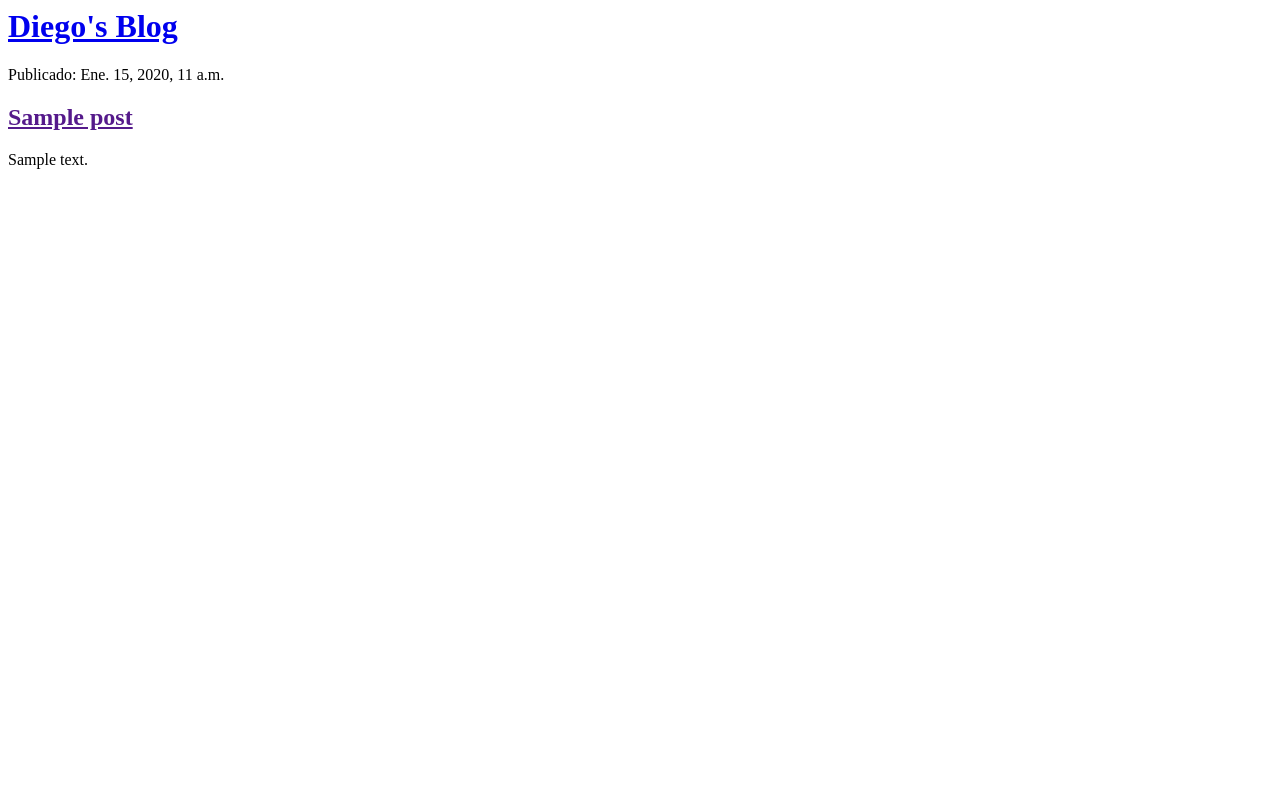
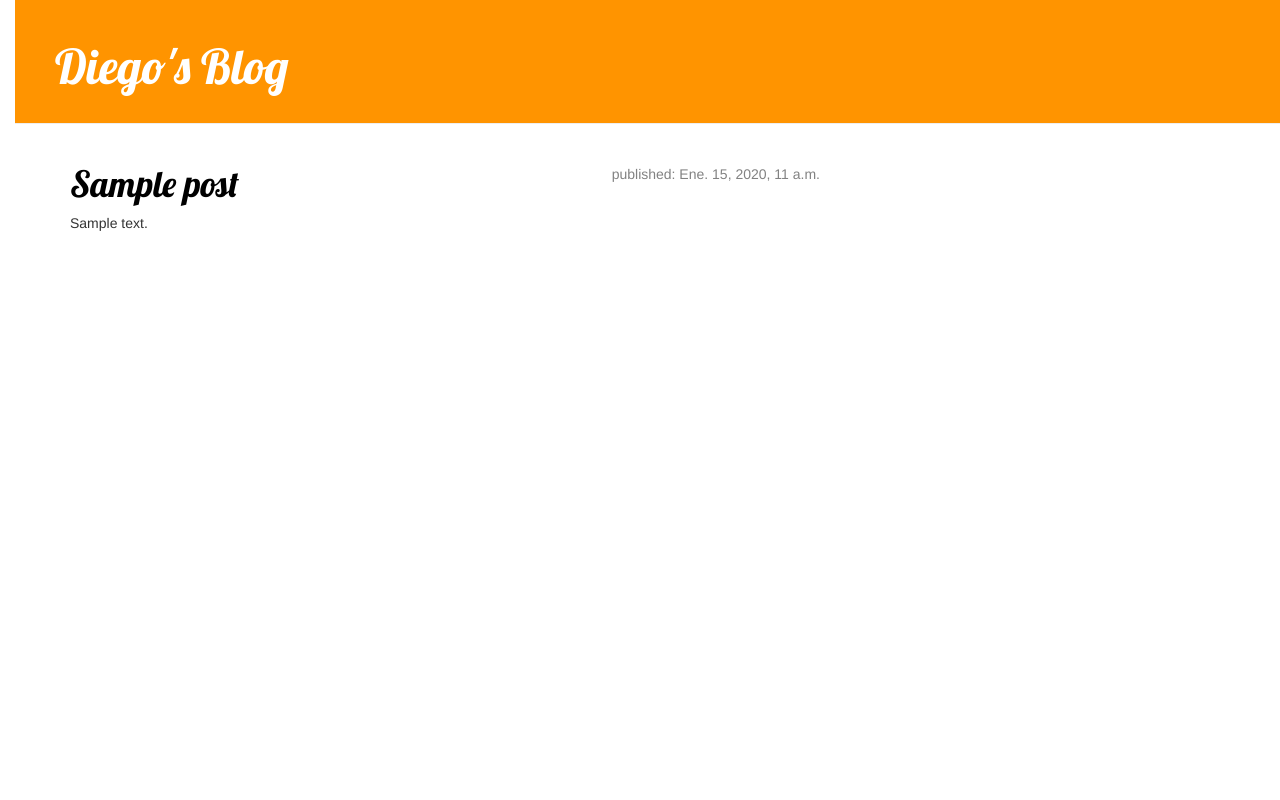
Before and after one commit to diegocastro2/my-first-blog, a Django app: template blog/templates/blog/post_list.html in a window 1280 px wide. Run offline with Django 3.2, Linux system fonts and the light colour scheme; the template is opened without the code that fills it: values that come from a table or form of the project are taken from there, others are empty; tables that the repository leaves empty hold one stand-in row (values such as "Sample post"); some libraries are stand-ins or nearby versions.

Commit message:
Add bootstrap and styles

```diff
--- /dev/null
+++ b/blog/static/css/blog.css
@@ -0,0 +1,54 @@
+h1 a {
+    color: #FCA205;
+    font-family: 'Lobster';
+}
+body {
+    padding-left: 15px;
+}
+.page-header {
+    background-color: #ff9400;
+    margin-top: 0;
+    padding: 20px 20px 20px 40px;
+}
+
+.page-header h1, .page-header h1 a, .page-header h1 a:visited, .page-header h1 a:active {
+    color: #ffffff;
+    font-size: 36pt;
+    text-decoration: none;
+}
+
+.content {
+    margin-left: 40px;
+}
+
+h1, h2, h3, h4 {
+    font-family: 'Lobster', cursive;
+}
+
+.date {
+    float: right;
+    color: #828282;
+}
+
+.save {
+    float: right;
+}
+
+.post-form textarea, .post-form input {
+    width: 100%;
+}
+
+.top-menu, .top-menu:hover, .top-menu:visited {
+    color: #ffffff;
+    float: right;
+    font-size: 26pt;
+    margin-right: 20px;
+}
+
+.post {
+    margin-bottom: 70px;
+}
+
+.post h1 a, .post h1 a:visited {
+    color: #000000;
+}
--- a/blog/templates/blog/post_list.html
+++ b/blog/templates/blog/post_list.html
@@ -1,9 +1,14 @@
+{% load static %}
 <html>
     <head>
         <title>Diego's blog</title>
+        <link rel="stylesheet" href="//maxcdn.bootstrapcdn.com/bootstrap/3.2.0/css/bootstrap.min.css">
+        <link rel="stylesheet" href="//maxcdn.bootstrapcdn.com/bootstrap/3.2.0/css/bootstrap-theme.min.css">
+        <link rel="stylesheet" href="{% static 'css/blog.css' %}">
+        <link href="//fonts.googleapis.com/css?family=Lobster&subset=latin,latin-ext" rel="stylesheet" type="text/css">
     </head>
     <body>
-        <div>
+        <div class="page-header">
             <h1><a href="/">Diego's Blog</a></h1>
         </div>
 
@@ -18,8 +23,21 @@
             <h2><a href="">My second post</a></h2>
             <p>Aenean eu leo quam. Pellentesque ornare sem lacinia quam venenatis vestibulum. Donec id elit non mi porta gravida at eget metus. Fusce dapibus, tellus ac cursus commodo, tortor mauris condimentum nibh, ut f.</p>
         </div> -->
-        {% for post in posts %}
-        <div><p> Publicado: {{ post.published_date }} </p>
-        <h2><a href = "">{{ post.title }} </a></h2><p>{{ post.text|linebreaksbr }} </p></div >{% endfor %}
+        <div class="content container">
+            <div class="row">
+                <div class="col-md-8">
+                    {% for post in posts %}
+                        <div class="post">
+                            <div class="date">
+                                <p>published: {{ post.published_date }}</p>
+                            </div>
+                            <h1><a href="">{{ post.title }}</a></h1>
+                            <p>{{ post.text|linebreaksbr }}</p>
+                        </div>
+                    {% endfor %}
+                </div>
+            </div>
+        </div>
+
     </body>
 </html>
```
